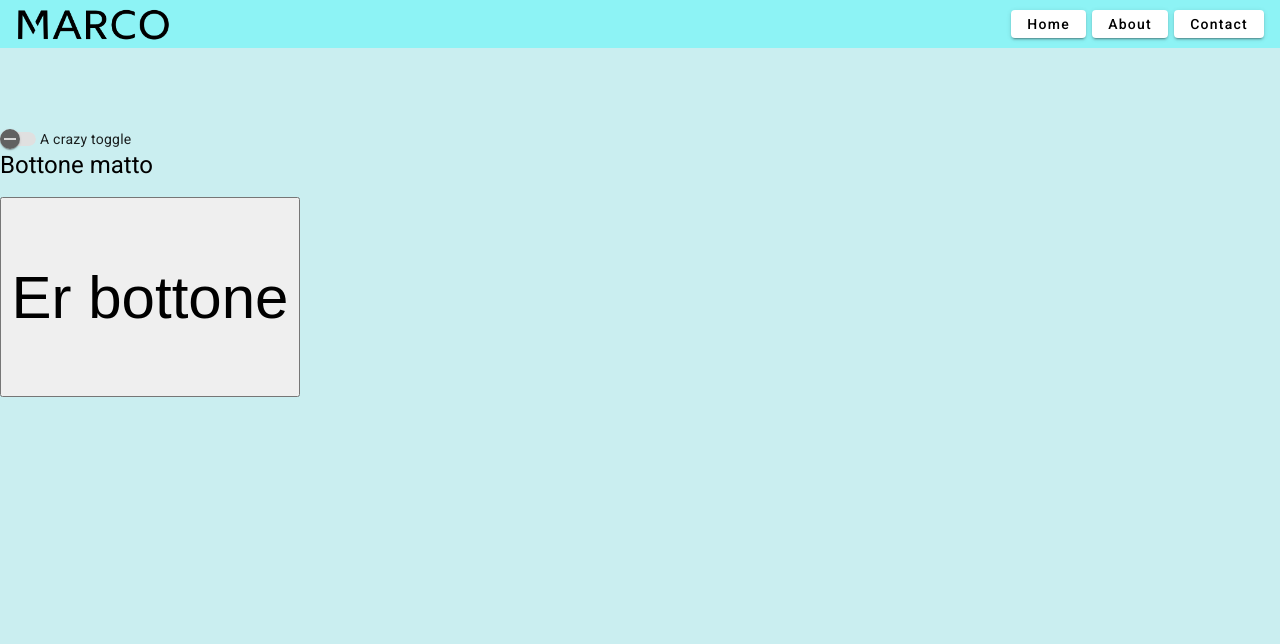
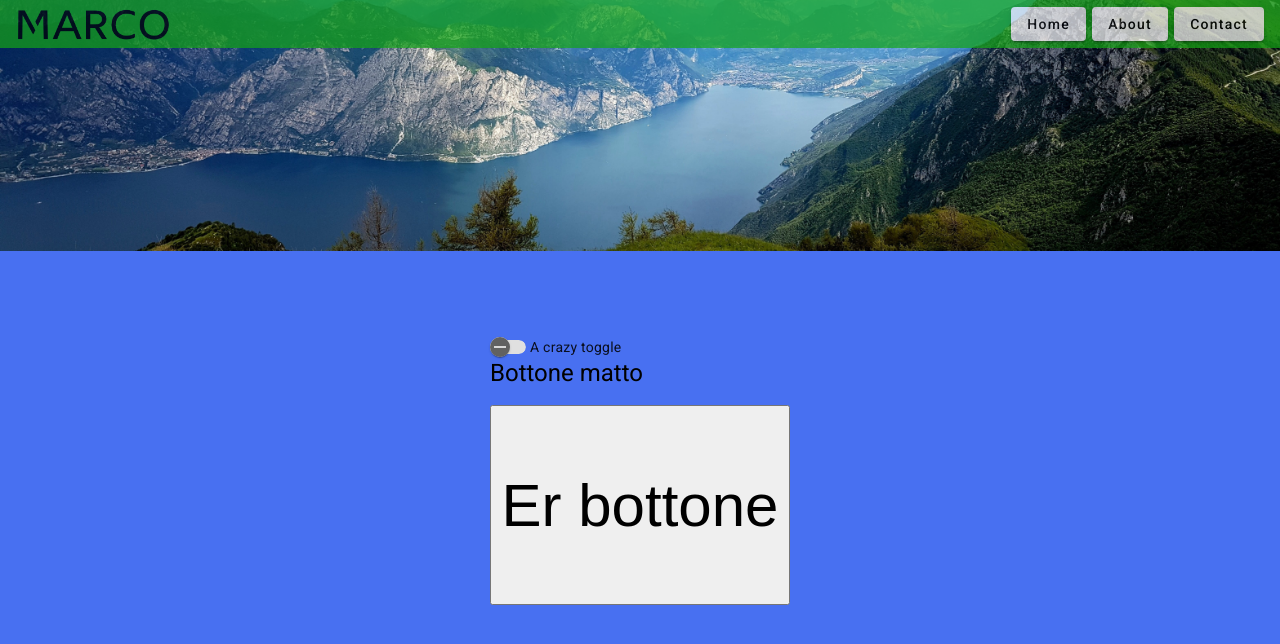
Before and after one commit to Vavuz/Angulearn, an Angular app: page /Home in a window 1280 px wide. Shown: the top 644 px of the page. Built offline with nearby package versions, Linux system fonts and the light colour scheme.

Commit message:
Add image and center content

```diff
--- a/src/app/app.component.html
+++ b/src/app/app.component.html
@@ -1,5 +1,13 @@
 <body>
   <app-navbar></app-navbar>
-  <div class="top-space"></div>
-  <router-outlet></router-outlet>
+  <img src="../assets/images/baldo.jpg" class="top-mountain">
+
+  <div class="content">
+    <div class="left-sidebar"></div>
+    <div class="central-content">
+      <div class="top-space"></div>
+      <router-outlet></router-outlet>
+    </div>
+    <div class="right-sidebar"></div>
+  </div>
 </body>
--- a/src/app/app.component.scss
+++ b/src/app/app.component.scss
@@ -1,7 +1,30 @@
 body {
-    background-color: rgb(202, 238, 240);
+    background-color: rgba(29, 78, 238, 0.808);
+}
+
+app-navbar {
+    display: flex;
+    opacity: 0.7;
+}
+
+.top-mountain {
+    width: 100%;
 }
 
 .top-space {
-    height: 10%;
+    height: 10vh;
 }
+
+.content {
+    display: flex;
+    flex-direction: row;
+    justify-content: space-between;
+}
+
+.left-sidebar {
+    width: 20%;
+}
+
+.right-sidebar {
+    width: 20%;
+}
--- a/src/app/app.module.ts
+++ b/src/app/app.module.ts
@@ -29,7 +29,7 @@ const appRoute: Routes = [
     SizeDirective,
     NavbarComponent,
     AboutComponent,
-    ContactComponent
+    ContactComponent,
   ],
   imports: [
     BrowserModule,
--- a/src/app/navbar/navbar.component.scss
+++ b/src/app/navbar/navbar.component.scss
@@ -1,7 +1,9 @@
 mat-toolbar {
-    background-color: rgb(0, 255, 255, 0.3);
+    background-color: rgb(21, 167, 21);
     color: black;
     font-family: Verdana, Geneva, Tahoma, sans-serif;
+    position: fixed;
+    top: 0;
     height: 6%;
     min-height: 45px;
 }
@@ -24,17 +26,17 @@ a:hover {
 }
 
 #home-button {
-    height: 60%;
+    height: 70%;
     margin-right: 0.5%;
 }
 
 #about-button {
-    height: 60%;
+    height: 70%;
     margin-right: 0.5%;
 }
 
 #contact-button {
-    height: 60%;
+    height: 70%;
 }
 
 .nav-spacer {
```
Also changed, not shown: src/assets/images/baldo.jpg (added).
